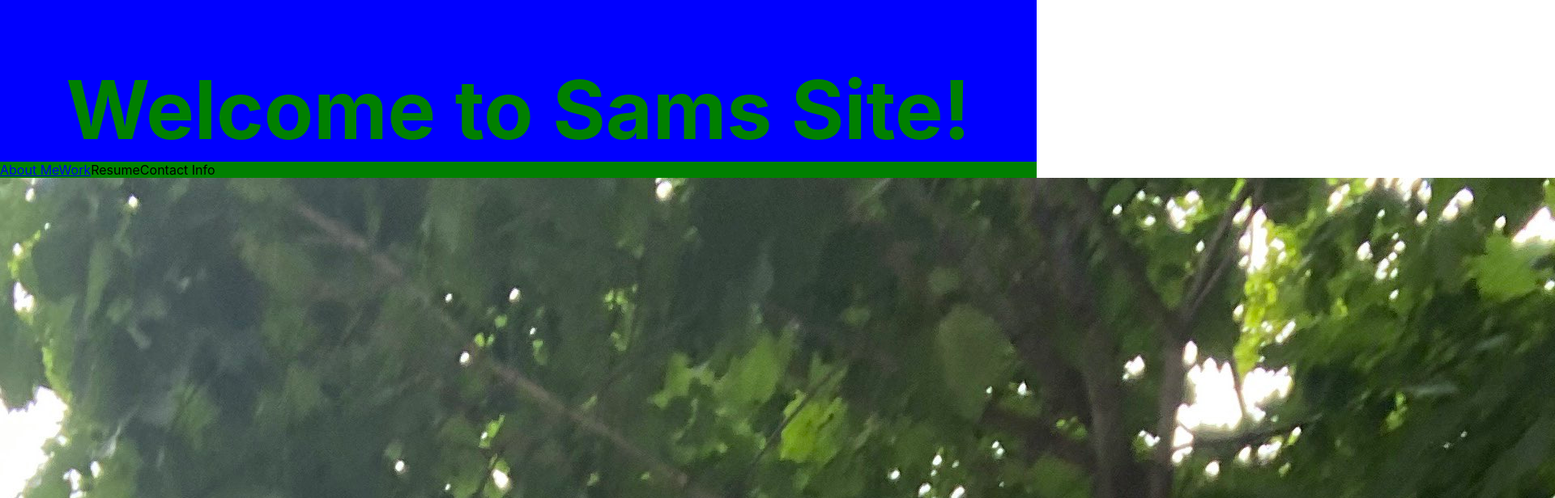
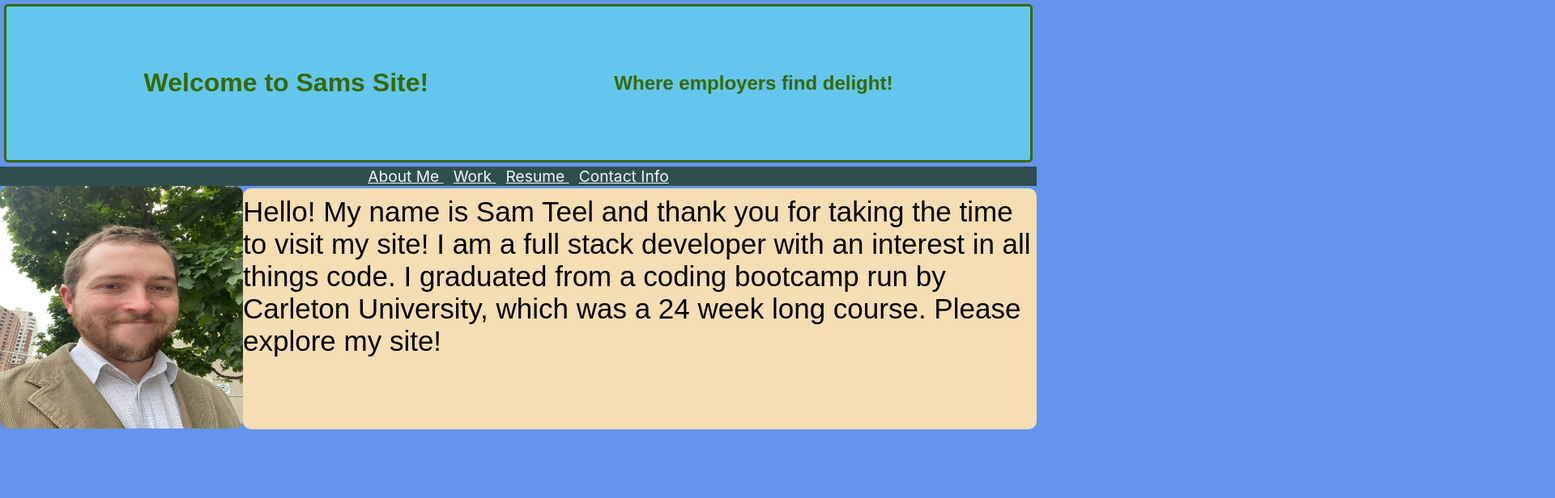
Before and after one commit to Teelsam/ReactPortfolio, a React (Create React App) app: page / in a window 1280 px wide. Shown: the top 616 px of the page at 81% size, 1920 px wide, since content can reach past the window. Built offline with nearby package versions, Linux system fonts and the light colour scheme.

Commit message:
wrote css for bio, header and navbar

```diff
--- a/src/components/Bio.js
+++ b/src/components/Bio.js
@@ -2,17 +2,12 @@ import React from 'react';
 import '../styles/Bio.css';
 import me from '../images/meBearded.jpg'
 
-const styles = {
-    bioStyles: {
-        background: 'buckwheat',
-    },
-};
 
 function Bio() {
     return (
-        <section style={styles.bioStyles} className="section">
-            <img src={me} alt='picture of me'></img>
-            <h2>Hello! My name is Sam Teel and thank you for taking the time to visit my site! I am a full stack developer with an interest in all things code. I graduated from a coding bootcamp run by Carleton University, which was a 24 week long course.</h2>
+        <section className="bioSection">
+            <img id='imageMe' src={me} alt='picture of me'></img>
+            <p id="bioCaption">Hello! My name is Sam Teel and thank you for taking the time to visit my site! I am a full stack developer with an interest in all things code. I graduated from a coding bootcamp run by Carleton University, which was a 24 week long course. Please explore my site! </p>
         </section>
     );
 }
--- a/src/components/Header.js
+++ b/src/components/Header.js
@@ -1,20 +1,12 @@
 import React from 'react';
 import '../styles/Header.css';
 
-const styles = {
-    headerStyle: {
-        background: 'blue',
-    },
-    headingStyle: {
-        fontSize: '100px',
-        color: 'green'
-    },
-};
+
 function Header() {
     return (
-        <header style={styles.headerStyle} className="header">
-            <h1 style={styles.headingStyle}>Welcome to Sams Site! </h1>
-            <h2>Where employers find delight!</h2>
+        <header  className="header">
+            <h1 id='siteTitle'>Welcome to Sams Site! </h1>
+            <h2 id="siteCaption">Where employers find delight!</h2>
         </header>
     );
 }
--- a/src/components/Navbar.js
+++ b/src/components/Navbar.js
@@ -1,19 +1,14 @@
 import React from 'react';
 import '../styles/Navbar.css';
-const styles = {
-  navbarStyle: {
-    background: 'green',
-    justifyContent: 'flex-end',
-  },
-};
+
 function Navbar(props) {
   const { setNewItem } = props;
   return (
-    <nav style={styles.navbarStyle} className="navbar">
-      <a href="#" onClick={() => setNewItem("Bio")}>About Me</a>
-      <a href="#" onClick={() => setNewItem("Work")}>Work</a>
-      <a hred="#" onClick={() => setNewItem("Resume")}>Resume</a>
-      <a hred="#" onClick={() => setNewItem("ContactInfo")}>Contact Info</a>
+    <nav className="navbar">
+      <a href="#" id="bioAnchor" onClick={() => setNewItem("Bio")}>About Me </a>
+      <a href="#" id="workAnchor" onClick={() => setNewItem("Work")}> Work  </a>
+      <a hred="#" id="resumeAnchor" onClick={() => setNewItem("Resume")}>  Resume </a>
+      <a hred="#" id="contactInfoAnchor" onClick={() => setNewItem("ContactInfo")}> Contact Info </a>
     </nav>
   );
 }
--- a/src/components/Resume.js
+++ b/src/components/Resume.js
@@ -1,11 +1,12 @@
 import React from 'react';
 import resume from '../images/ResumeWebDev.png';
 
-function Resume (){
+function Resume() {
 
     return (
         <div>
-            <a href="https://docs.google.com/document/d/1ZvQYaVgtbv-BooZcyFAzRZvnxkfWRHvb_CtiWZiLnKA/edit?usp=sharing"><img src = {resume} alt= "an image of my resume"/></a>
+            <a id="resumeImg" href="https://docs.google.com/document/d/1ZvQYaVgtbv-BooZcyFAzRZvnxkfWRHvb_CtiWZiLnKA/edit?usp=sharing"><img src={resume} alt="an image of my resume" /></a>
+            <p>Click on my resume to be taken to </p>
 
         </div>
     )
--- a/src/styles/Bio.css
+++ b/src/styles/Bio.css
@@ -0,0 +1,29 @@
+/*Bio Styles*/
+
+.bioSection {
+    display: block;
+    align-content: center;
+}
+
+#imageMe {
+    display: block;
+    border-radius: 10px;
+    width: 300px;
+    height: 300px;
+
+}
+
+#bioCaption {
+    background-color: wheat;
+    font-family: Arial, Helvetica, sans-serif;
+    font-size: 35px;
+    display: auto;
+    border-radius: 10px;
+    position: absolute;
+    left: 300px;
+    top: 198px;
+    height: 289px;
+    padding-top: 9px;
+
+
+}
--- a/src/styles/Header.css
+++ b/src/styles/Header.css
@@ -1,12 +1,30 @@
-.header {
-    background: #13d3f0;
-    height: 200px;
+/*Header Styles*/
+html {
+    background-color: cornflowerblue;
 }
 
-.header h1 {
-    margin: 0;
-    padding-top: 75px;
+.header {
+    display: flex;
+    flex-wrap: wrap;
+    justify-content: space-around;
+    align-items: center;
+    font-family: 'Courier New', Courier, monospace;
+    color: rgb(54, 105, 2);
+    padding: 55px;
+    margin: 5px;
+    background-color: rgb(100, 198, 237);
+    border: solid;
+    border-radius: 5px;
+}
+
+#siteTitle {
     text-align: center;
-    color: white;
-    font-size: 3rem;
-  }
+    font-family: Arial, Helvetica, sans-serif;
+
+}
+
+#siteCaption {
+    font-family: Arial, Helvetica, sans-serif;
+    display: flex;
+
+}
--- a/src/styles/Navbar.css
+++ b/src/styles/Navbar.css
@@ -0,0 +1,17 @@
+/*Navbar Styles*/
+.navbar {
+    background-color: darkslategrey;
+    text-align: center;
+    height: auto;
+
+
+}
+
+.navbar a {
+    font-size: larger;
+    color: aliceblue;
+    text-decoration: underline;
+    padding: 1px;
+    margin: 5px;
+
+}
--- /dev/null
+++ b/src/styles/Resume.css
@@ -0,0 +1,3 @@
+#resumeImg {
+    align-content: center;
+}
```
